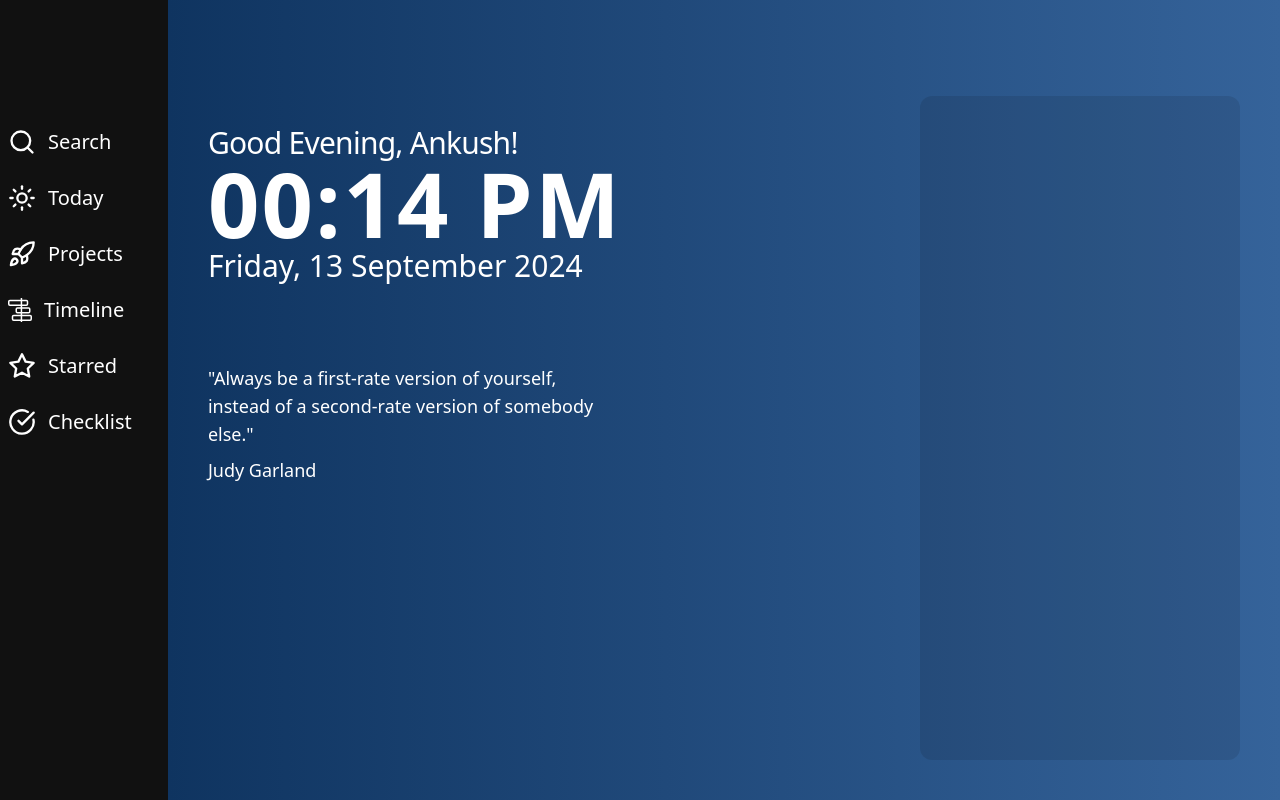
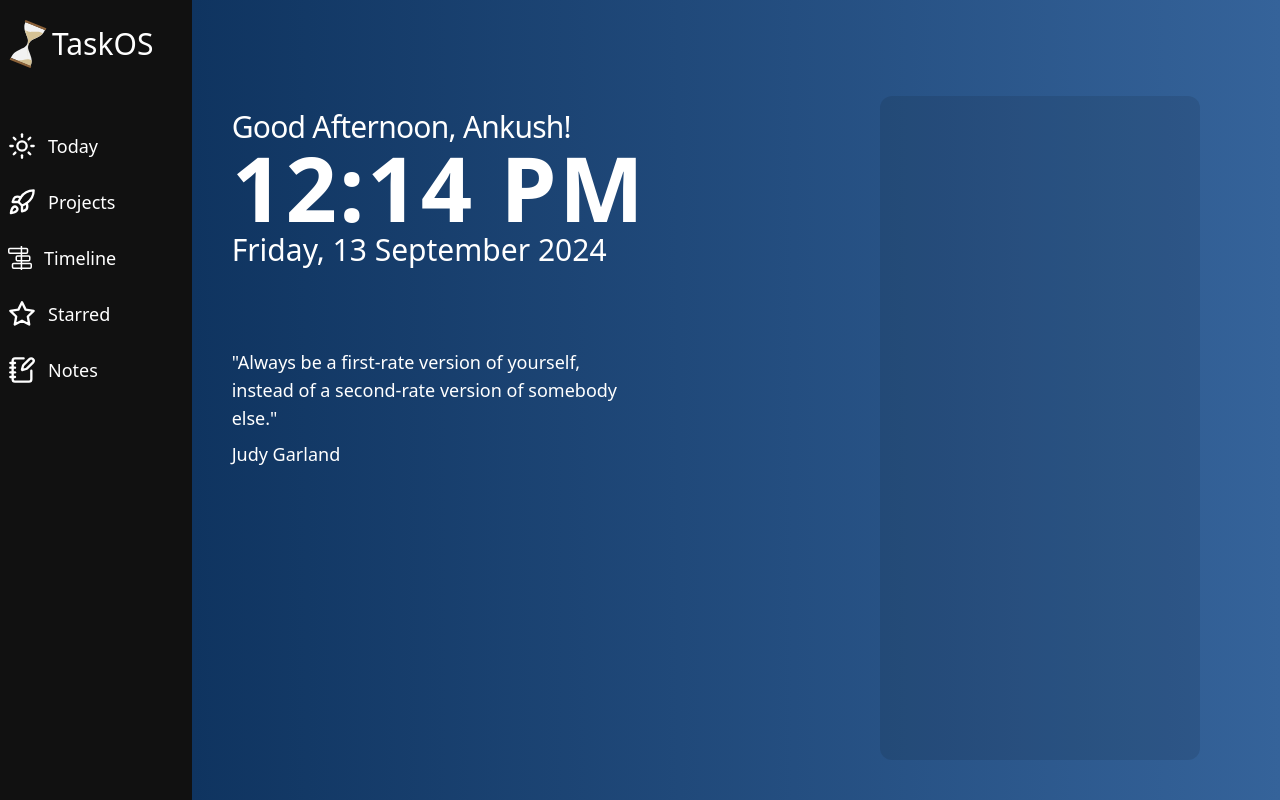
Before and after one commit to ankush24-7/TaskOS, a React (Vite) app: page / in a window 1280 px wide. Built offline with nearby package versions, Linux system fonts and the light colour scheme.

Commit message:
Added product logo to the site

```diff
--- a/index.html
+++ b/index.html
@@ -2,7 +2,7 @@
 <html lang="en">
   <head>
     <meta charset="UTF-8" />
-    <link rel="icon" type="image/svg+xml" href="/vite.svg" />
+    <link rel="icon" type="image/svg+xml" href="/src/assets/TaskOSLogo.svg" />
     <meta name="viewport" content="width=device-width, initial-scale=1.0" />
     <title>TaskOS</title>
   </head>
--- a/src/assets/icons/icons.jsx
+++ b/src/assets/icons/icons.jsx
@@ -1,3 +1,66 @@
+export function Logo({ className="" }) {
+  return (
+    <svg
+    xmlns="http://www.w3.org/2000/svg"
+    id="Layer_2"
+    data-name="Layer 2"
+    viewBox="0 0 344.83 452.28"
+    className={className}
+  >
+    <defs>
+      <style>
+        {".cls-2{fill:#d5c295}.cls-4{fill:#fff;opacity:.7}.cls-5{fill:#8c6239}"}
+      </style>
+    </defs>
+    <path
+      d="M319.92 81.39 235.47 47.5a5.28 5.28 0 0 0-4.87.36 4.76 4.76 0 0 0-1.76 2.55 118.85 118.85 0 0 0-8.22 39.67c-.7 23.94 6.44 43.52 16.94 72.19 10 27.41 17.08 37.51 17.18 57.45a85.31 85.31 0 0 1-5.3 29.95A85.31 85.31 0 0 1 232.55 275c-13.87 14.33-25.85 16.89-52.15 29.6-27.4 13.19-46.09 22.56-62.18 40.4-13.69 15.13-21.65 34.58-21.65 34.58-.87 1.87-1.55 3.43-2 4.5l4.34 1.7 84.36 33.9 4.21 1.69L276.21 457a4.69 4.69 0 0 0 3.07-.35 4.75 4.75 0 0 0 2.34-2.74A118.24 118.24 0 0 0 290 414c.72-23.93-6.43-43.51-16.94-72.2-10-27.41-17.08-37.5-17.18-57.45a85.3 85.3 0 0 1 5.3-29.94 85.2 85.2 0 0 1 16.9-25.29c13.86-14.33 25.93-16.75 52.15-29.59 27.58-13.52 46.14-22.66 62.18-40.41a119 119 0 0 0 21-33.11l3-5.87-6.13-2.38-86.8-34.94Z"
+      style={{
+        fill: "#f2f2f2",
+      }}
+      transform="translate(-82.94 -27)"
+    />
+    <path
+      d="M313.96 125.19a108.19 108.19 0 0 0-23.23-10.14c-14.37-4.33-25.62-4.37-43.95-4.09-51.32.77-54.05 2.47-65.35-.23-9.83-2.35-24-7.51-39.75-20.41 1.18 4.92 3.14 12.56 6 21.77 5 15.72 8 20.77 16.39 44.52 4.7 13.24 6.9 19.61 8 28.64a96.18 96.18 0 0 1 .51 18c-2.15 36.43-2.19 172.44-3.5 172.41-.95 0 4.44-71.67 3-118.79a73.31 73.31 0 0 1 1-14.68c4.77-27.69 24.33-44.46 29.29-48.59 3.25-2.71 13.38-8.45 34.32-18.11 23.69-10.92 36.26-16.72 49.87-26.3a168.4 168.4 0 0 0 27.4-24Z"
+      className="cls-2"
+    />
+    <path
+      d="M56.38 375c30 6.71 53.17 5.14 69.2 2.24 19.53-3.52 41.76-12.28 67-3a69.89 69.89 0 0 1 11.16 5.25 8.25 8.25 0 0 1 2.37 2.23 8 8 0 0 1 1 1.84 114.42 114.42 0 0 1-1.38 18.14 116.1 116.1 0 0 1-7.12 25.79l-2.3 4.92.51-1.1-3.82-1.4Q123.23 404 56.38 375Z"
+      className="cls-2"
+    />
+    <path
+      d="M403 145.37c2.9-4.39 5.46-9.13 5.46-9.13 1.71-3.15 3.07-6 4.15-8.43 1.26-2.57 2.51-5.13 3.76-7.7l-5.5-1.85a85.13 85.13 0 0 1-4.55 12.41c-6 13-14.56 23.08-25.85 32.79-4.11 3.54-15.93 13.35-46.68 28.92-32.06 16.24-38.32 15.25-52.37 27.21-7.16 6.1-18.48 16-25.39 32.68-9.92 24-4.49 46.86-2.29 56.13 2.53 10.67 3.91 9 13.79 36.78 6.25 17.58 9.38 26.37 11.16 35.07 5.53 27.14 1.91 47.39 1.13 51.46a119.45 119.45 0 0 1-7.16 23.85 7.92 7.92 0 0 1 2.38 1.2c2 1.47 2.18 3.12 3 3.23 2 .27 4.47-8.43 4.47-8.43 4.09-14.24 6.44-21.34 6.81-28.24.51-9.45 1-18.53-.93-31.52-2-13.26-5.22-22.31-10.95-38-7.29-19.9-10.55-23.85-16.52-43.08-3.45-11.1-4.73-17.41-5-24.67a76 76 0 0 1 22.43-57.25 82.38 82.38 0 0 1 15.38-12c6.11-3.78 10-5.16 20.34-9.8 0 0 5.88-2.64 21.23-10 18.93-9.1 36.24-17.43 51.11-31.77A135.06 135.06 0 0 0 403 145.37Z"
+      style={{
+        opacity: 0.05,
+      }}
+      transform="translate(-82.94 -27)"
+    />
+    <circle cx={157.3} cy={113.11} r={3.99} className="cls-4" />
+    <path
+      d="M151.2 49.81c-1.76-.46-4 .81-4.78 3.25a105.35 105.35 0 0 0 3.93 50 3.93 3.93 0 0 0 4.09 1.88 4 4 0 0 0 2.74-4.95 108.68 108.68 0 0 1-4.78-32.11 107.43 107.43 0 0 1 1.19-15.72 4 4 0 0 0-2.39-2.35Z"
+      className="cls-4"
+    />
+    <rect
+      width={211.12}
+      height={20.33}
+      x={78.76}
+      y={420.8}
+      className="cls-5"
+      rx={1.3}
+      transform="rotate(21.84 212.84 202.582)"
+    />
+    <rect
+      width={211.12}
+      height={20.33}
+      x={220.84}
+      y={65.16}
+      className="cls-5"
+      rx={1.29}
+      transform="rotate(21.84 354.961 -153.103)"
+    />
+  </svg>
+  );
+}
+
 export function User({ addedClass="" }) {
   return (
     <svg xmlns="http://www.w3.org/2000/svg"
@@ -383,7 +446,7 @@ export function Sun({ stroke="#ffffff", className= "" }){
       strokeWidth="2"
       strokeLinecap="round"
       strokeLinejoin="round"
-      class={className}>
+      className={className}>
       <circle cx="12" cy="12" r="4"/>
       <path d="M12 2v2"/>
       <path d="M12 20v2"/>
@@ -407,8 +470,28 @@ export function Star({ stroke="#ffffff", className="" }) {
       strokeWidth="2"
       strokeLinecap="round"
       strokeLinejoin="round"
-      class={className}>
+      className={className}>
       <polygon points="12 2 15.09 8.26 22 9.27 17 14.14 18.18 21.02 12 17.77 5.82 21.02 7 14.14 2 9.27 8.91 8.26 12 2"/>
+    </svg>
+  );
+}
+
+export function Notes({ stroke="#ffffff", className="" }) {
+  return (
+    <svg xmlns="http://www.w3.org/2000/svg"
+      width="24"
+      height="24"
+      viewBox="0 0 24 24"
+      fill="none"
+      stroke={stroke}
+      strokeWidth="2"
+      strokeLinecap="round"
+      strokeLinejoin="round"
+      className={className}>
+        <path d="M13.4 2H6a2 2 0 0 0-2 2v16a2 2 0 0 0 2 2h12a2 2 0 0 0 2-2v-7.4"/>
+        <path d="M2 6h4"/><path d="M2 10h4"/>
+        <path d="M2 14h4"/><path d="M2 18h4"/>
+        <path d="M21.378 5.626a1 1 0 1 0-3.004-3.004l-5.01 5.012a2 2 0 0 0-.506.854l-.837 2.87a.5.5 0 0 0 .62.62l2.87-.837a2 2 0 0 0 .854-.506z"/>
     </svg>
   );
 }
@@ -524,4 +607,4 @@ export const modalIcons = {Timeline, User, Copy, Del, Archive, Close, Complete,
 export const navIcons = {Timeline, Team, AddTask, CurrentProject, ChevronDown};
 export const taskIcons = {User, AddTask, Plus};
 export const headerIcons = {NewSectionIcon, ReadySectionIcon, RunningSectionIcon, BlockedSectionIcon, TerminatedSectionIcon};
-export const ActivityBarIcons = {User, SearchIcon, Rocket, Sun, Star, Timeline, Complete};
+export const ActivityBarIcons = {Logo, User, SearchIcon, Rocket, Sun, Star, Timeline, Notes};
--- a/src/components/activity-bar/ActivityBar.jsx
+++ b/src/components/activity-bar/ActivityBar.jsx
@@ -1,46 +1,45 @@
 import { Link } from 'react-router-dom';
 import { ActivityBarIcons } from '../../assets/icons/icons.jsx';
-
-
 
 function ActivityBar(props) {
   return (
     <>
       { props.expanded ?
-        <nav className='bg-[#111111] h-[100vh] w-48 flex flex-col px-1'>
-          <ul className='flex flex-col gap-3 mt-[7.5rem]'>
-            <button className='flex items-center gap-3 py-2 px-1 rounded-lg hover:bg-[#1b234d]'>
-              <ActivityBarIcons.SearchIcon className="w-7 h-7" />
-              <p className='text-white text-xl'>Search</p>
-            </button>
+        <nav className='bg-[#111111] h-[100vh] w-[14rem] flex flex-col px-1'>
+          <Link to="/" className='flex mt-5 items-center'>
+            <ActivityBarIcons.Logo className='w-12 h-12' />
+            <p className='text-white text-3xl'>TaskOS</p>
+          </Link>
+
+          <ul className='flex flex-col gap-3 mt-[3.5rem]'>
             <button className='flex items-center gap-[12px] py-2 px-1 rounded-lg hover:bg-[#1b234d]'>
               <ActivityBarIcons.Sun className="w-7 h-7" />
-              <p className='text-white text-xl'>Today</p>
+              <p className='text-white text-lg'>Today</p>
             </button>
             <Link to="/dashboard" className='flex items-center gap-[12px] py-2 px-1 rounded-lg hover:bg-[#1b234d]'>
               <ActivityBarIcons.Rocket className="w-7 h-7" />
-              <p className='text-white text-xl'>Projects</p>
+              <p className='text-white text-lg'>Projects</p>
             </Link>
             <button className='flex items-center gap-[12px] py-2 px-1 rounded-lg hover:bg-[#1b234d]'>
               <ActivityBarIcons.Timeline className="w-7 h-7" stroke='#ffffff' />
-              <p className='text-white text-xl'>Timeline</p>
+              <p className='text-white text-lg'>Timeline</p>
             </button>
             <button className='flex items-center gap-[12px] py-2 px-1 rounded-lg hover:bg-[#1b234d]'>
               <ActivityBarIcons.Star className="w-7 h-7" />
-              <p className='text-white text-xl'>Starred</p>
+              <p className='text-white text-lg'>Starred</p>
             </button>
             <button className='flex items-center gap-[12px] py-2 px-1 rounded-lg hover:bg-[#1b234d]'>
-              <ActivityBarIcons.Complete className="w-7 h-7" stroke='#fff' />
-              <p className='text-white text-xl'>Checklist</p>
+              <ActivityBarIcons.Notes className="w-7 h-7" stroke='#fff' />
+              <p className='text-white text-lg'>Notes</p>
             </button>
           </ul>
         </nav>
       :
         <div className='bg-[#111111] h-[100vh] w-20 flex flex-col items-center'>
-          <ul className='flex flex-col gap-5 mt-[7.5rem]'>
-            <button className='rounded-full p-1.5 hover:bg-[#1b234d]'>
-              <ActivityBarIcons.SearchIcon className="w-7 h-7 mx-auto" />
-            </button>
+          <Link to="/">
+            <ActivityBarIcons.Logo className='w-12 h-12 mt-5' />
+          </Link>
+          <ul className='flex flex-col gap-[1.15rem] mt-[3.5rem]'>
             <button className='rounded-full p-1.5 hover:bg-[#1b234d]'>
               <ActivityBarIcons.Sun className="w-7 h-7 mx-auto" />
             </button>
@@ -54,7 +53,7 @@ function ActivityBar(props) {
               <ActivityBarIcons.Star className="w-7 h-7 mx-auto" />
             </button>
             <button className='rounded-full p-1.5 hover:bg-[#1b234d]'>
-              <ActivityBarIcons.Complete className="w-7 h-7 mx-auto" stroke='#fff' />
+              <ActivityBarIcons.Notes className="w-7 h-7 mx-auto" stroke='#fff' />
             </button>
           </ul>
         </div>
--- a/src/pages/Home.jsx
+++ b/src/pages/Home.jsx
@@ -1,6 +1,7 @@
 import React, { useState, useEffect } from 'react'
 
 const Landing = () => {
+  const user = "Ankush";
   const [currentTime, setCurrentTime] = useState(new Date());
 
   useEffect(() => {
@@ -11,38 +12,35 @@ const Landing = () => {
     return () => clearInterval(intervalId);
   });
 
-  const hourFormat24 = currentTime.getHours();
-  const hourFormat12 = ('0' + (currentTime.getHours() % 12)).slice(-2);
-  const min = ('0' + currentTime.getMinutes()).slice(-2);
-  const meridiem = hourFormat24 < 12 ? "AM": "PM";
-  const time = `${hourFormat12}:${min} ${meridiem}`;
+  const formatTime = (time) => {
+    const hourFormat24 = time.getHours();
+    const hourFormat12 = ('0' + (time.getHours() % 12)).slice(-2);
+    const min = ('0' + time.getMinutes()).slice(-2);
+    const meridiem = hourFormat24 < 12 ? "AM": "PM";
+    return `${hourFormat12 === '00' ? '12': hourFormat12}:${min} ${meridiem}`;
+  }
 
-  const day = currentTime.toLocaleDateString('default', { weekday: 'long' });
-  const date = currentTime.getDate();
-  const month = currentTime.toLocaleDateString('default', { month: 'long' });
-  const dmy = `${day}, ${date} ${month} ${currentTime.getFullYear()}`
+  const formatDate = (time) => {
+    const day = time.toLocaleDateString('default', { weekday: 'long' });
+    const date = time.getDate();
+    const month = time.toLocaleDateString('default', { month: 'long' });
+    return `${day}, ${date} ${month} ${time.getFullYear()}`;
+  }
 
-  const user = "Ankush";
-  let greetings;
-  switch(hourFormat24){
-    case hourFormat24 > 4 && hourFormat24 < 12:
-      greetings = "Good Morning";
-      break;
-    case hourFormat24 > 11 && hourFormat24 < 16:
-      greetings = "Good Afternoon";
-      break;
-    default:
-      greetings = "Good Evening";
-      break;
+  const getGreetings = (time) => {
+    const hour = time.getHours();
+    if (hour >= 4 && hour < 12) return "Good Morning";
+    if (hour >= 12 && hour < 17) return "Good Afternoon";
+    return "Good Evening";
   }
 
   return (
     <div className='bg-gradient-to-r from-[#0f3460] to-[#35639a] w-full flex justify-between'>
-      <div className='mt-32 ml-10'>
+      <div className='mt-28 ml-10'>
         <div className='flex flex-col items-start '>
-          <p className='text-white text-3xl leading-none tracking-tight' >{`${greetings}, ${user}!`}</p>
-          <p className='text-white text-[90px] font-semibold tracking-wide leading-none'>{ time }</p>
-          <p className='text-white text-3xl'>{ dmy }</p>
+          <p className='text-white text-3xl leading-none tracking-tight' >{`${getGreetings(currentTime)}, ${user}!`}</p>
+          <p className='text-white text-[90px] font-semibold tracking-wide leading-none'>{ formatTime(currentTime) }</p>
+          <p className='text-white text-3xl'>{ formatDate(currentTime) }</p>
         </div>
 
         <div className='w-[400px] mt-20'>
@@ -51,7 +49,7 @@ const Landing = () => {
         </div>
       </div>
 
-      <div className='flex flex-col w-80 bg-black opacity-10 mt-24 mb-10 mr-10 rounded-xl'>
+      <div className='flex flex-col w-80 bg-black opacity-10 mt-24 mb-10 mr-20 rounded-xl'>
 
       </div>
     </div>
```
Also changed, not shown: src/assets/TaskOSLogo.svg (added).
